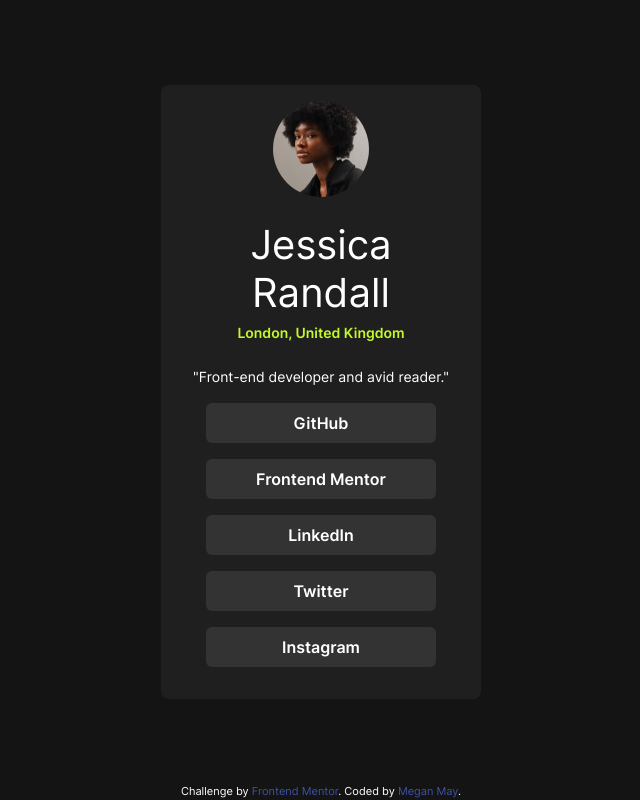
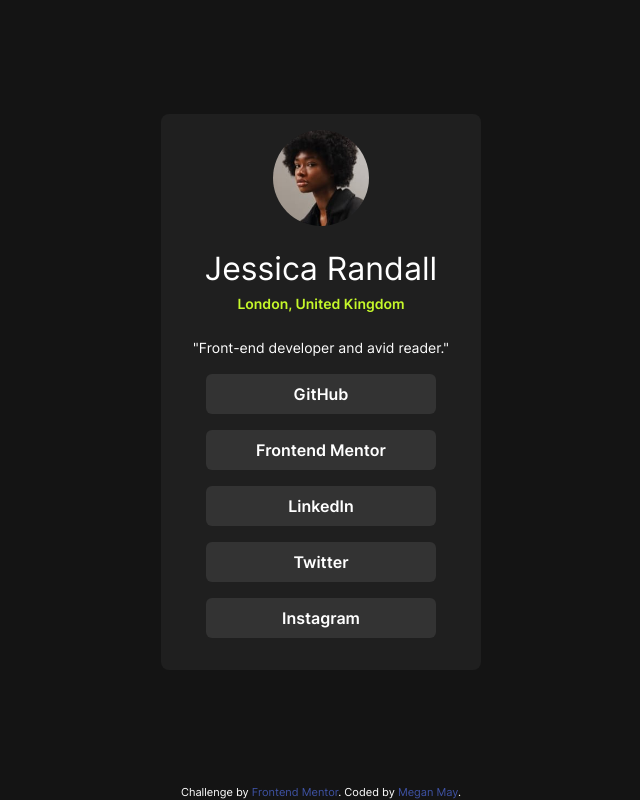
Before and after one commit to mooogz/social-links-profile-main, a website: page index.html in a window 1280 px wide. Shown: the whole page, without its empty margins (319-959 px from the left). Drawn offline with nearby package versions, Linux system fonts and the light colour scheme.

Commit message:
Fixed h1 font size

```diff
--- a/index.html
+++ b/index.html
@@ -18,7 +18,7 @@
 <body class="d-flex flex-column align-items-center justify-content-center text-center">
   <div class="container rounded-3 p-3 mx-auto mt-auto">
     <img src="./assets/images/avatar-jessica.jpeg" class="rounded-circle mb-4" alt="Jessica Randall profile photo">
-    <h1 class="text-white">Jessica Randall</h1>
+    <h1 class="text-white fs-2">Jessica Randall</h1>
     <h2 class="small mb-4">London, United Kingdom</h2>
     <p class="text-white small">"Front-end developer and avid reader."</p>
 
```
